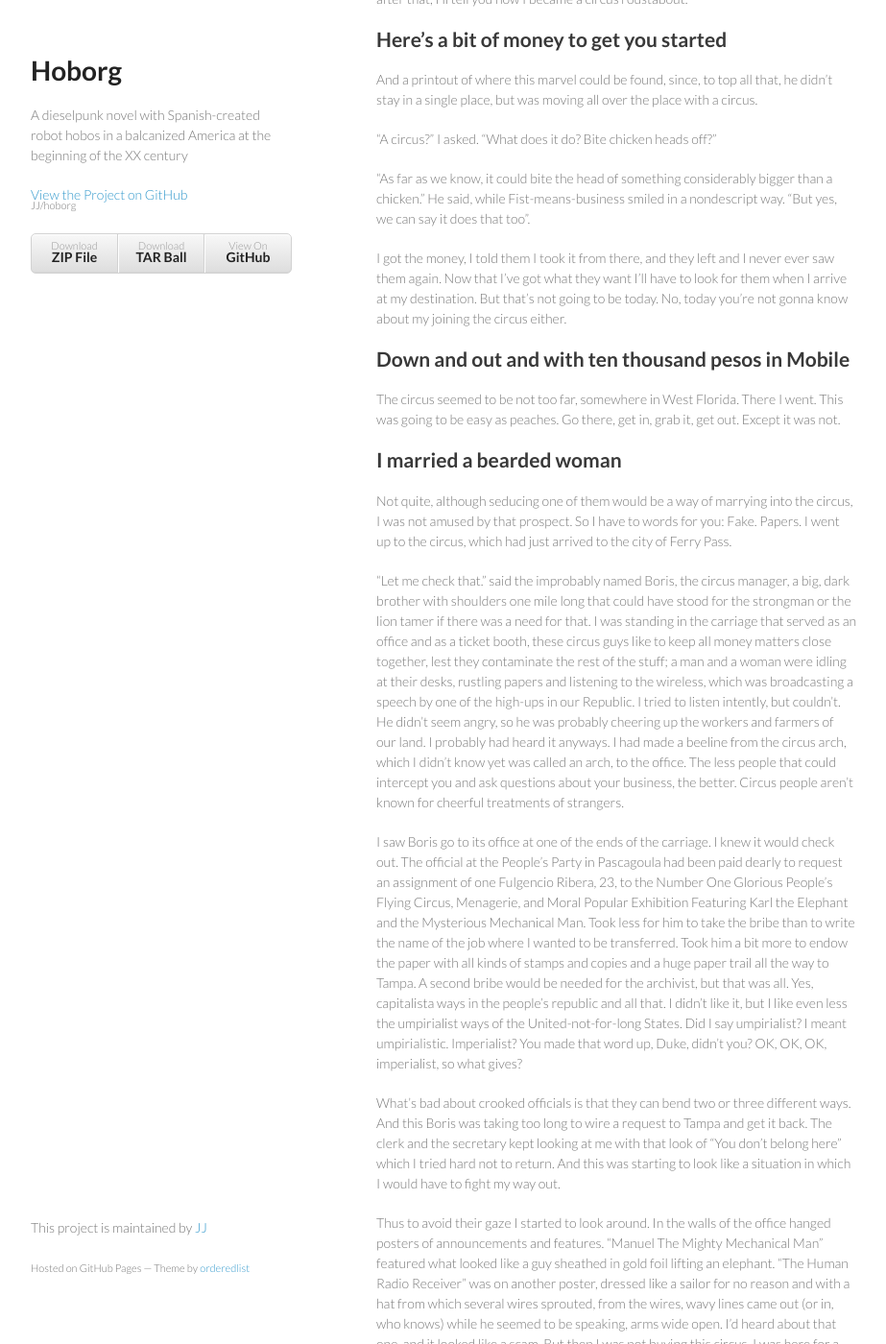
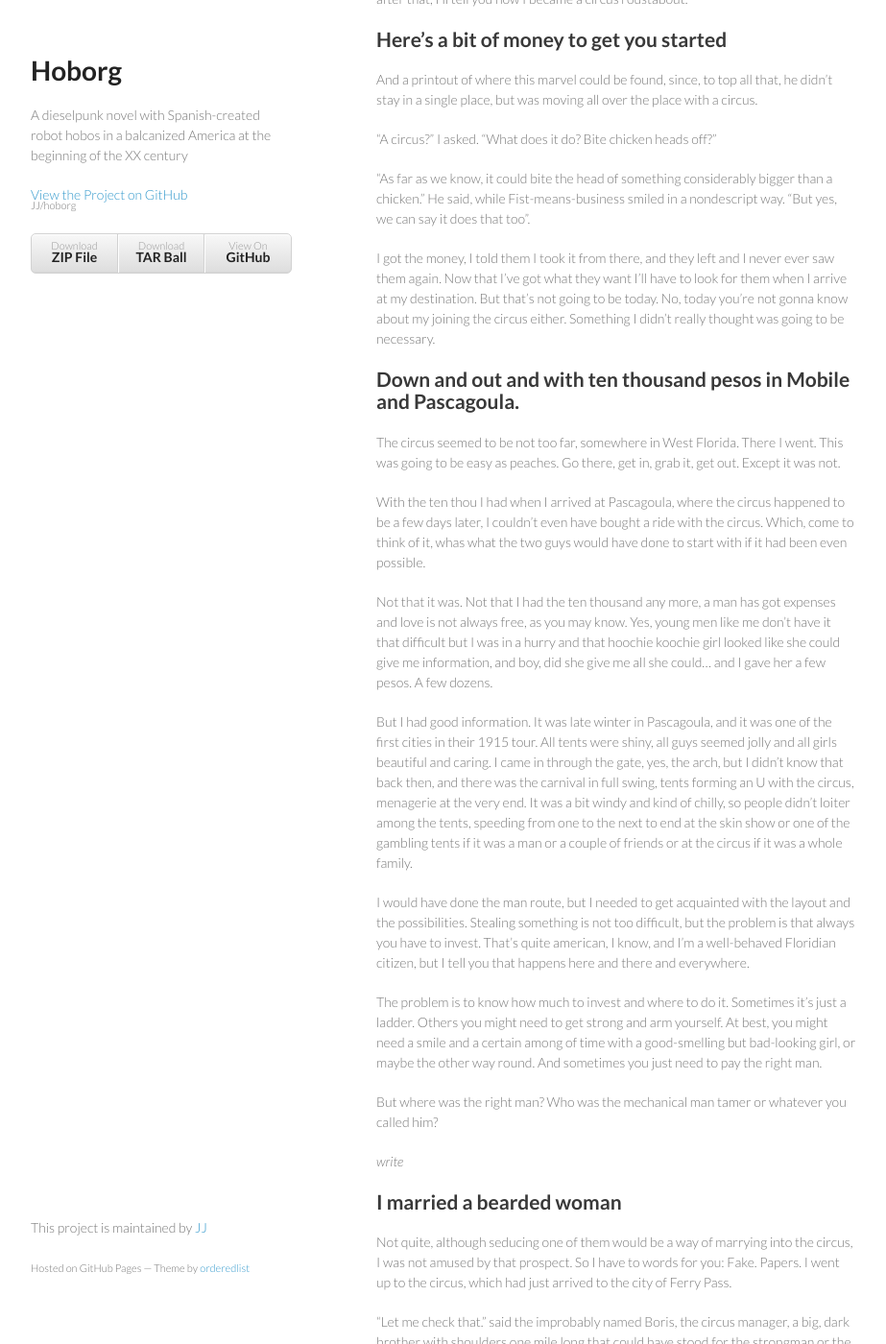
Before and after one commit to JJ/hoborg, a Jekyll site: the page built from text/text.md, in a window 1280 px wide and 1400 px high, scrolled down 3094 px. Shown: the whole window at 96% size, without its empty margins (178-1101 px from the left). Built offline with Jekyll 4.4.1, drawn with Linux system fonts in a browser that asks for light colours.

Commit message:
Entering the circus, plus I'm inserting *write* marks whereve I could continue writing, that could help to keep going wherever I'm short of ideas. Again, The Carnival Lingo page helped: http://www.goodmagic.com/carny/car_q-z.htm

```diff
--- a/text/text.md
+++ b/text/text.md
@@ -82,7 +82,13 @@ meant business that way too.
 
 No, Gummy, I didn't hit them. Why should I? I was down on my luck, and one's got to earn a living.
 
-And a good living it might be, too. Ten thousand pesos on the spot, ten thousand more when I got them something, which they really, really wanted for no particular reason. They collected. They had a hardware store. They liked shiny, rolling things. They wanted the Man, they wanted Manuel the Mechanical Man. Which was, metaphorically speaking, I know, Duke, you like when I speak metaphorically, kicking dust in a circus.
+And a good living it might be, too. Ten thousand pesos on the spot,
+ten thousand more when I got them something, which they really, really
+wanted for no particular reason. They collected. They had a hardware
+store. They liked shiny, rolling things. They wanted the Man, they
+wanted Manuel the Mechanical Man. Which was, metaphorically speaking,
+I know, Duke, you like when I speak metaphorically, kicking dust in a
+circus.
 
 The speaking non-descript man described the thing for me, just in case I got it wrong and got them a kicking watering can or a singing flower pot.
 
@@ -168,19 +174,68 @@ circus roustabout.
 Here's a bit of money to get you started
 ----------------------------------------------------
 
-And a printout of where this marvel could be found, since, to top all that, he didn't stay in a single place, but was moving all over the place with a circus.
+And a printout of where this marvel could be found, since, to top all
+that, he didn't stay in a single place, but was moving all over the
+place with a circus.
 
 "A circus?" I asked. "What does it do? Bite chicken heads off?"
 
-"As far as we know, it could bite the head of something considerably bigger than a chicken." He said, while Fist-means-business smiled in a nondescript way. "But yes, we can say it does that too".
+"As far as we know, it could bite the head of something considerably
+bigger than a chicken." He said, while Fist-means-business smiled in a
+nondescript way. "But yes, we can say it does that too".
 
-I got the money, I told them I took it from there, and they left and I never ever saw them again. Now that I've got what they want I'll have to look for them when I arrive at my destination. But that's not going to be today. No, today you're not gonna know about my joining the circus either.
+I got the money, I told them I took it from there, and they left and I
+never ever saw them again. Now that I've got what they want I'll have
+to look for them when I arrive at my destination. But that's not going
+to be today. No, today you're not gonna know about my joining the
+circus either.  Something I didn't really thought was going to be
+necessary.
 
-Down and out and with ten thousand pesos in Mobile
+Down and out and with ten thousand pesos in Mobile and Pascagoula.
 ---------------------------------------------------------------------
 
-The circus seemed to be not too far, somewhere in West Florida. There I went. This was going to be easy as peaches. Go there, get in, grab it, get out. Except it was not.
+The circus seemed to be not too far, somewhere in West Florida. There
+I went. This was going to be easy as peaches. Go there, get in, grab
+it, get out. Except it was not.
 
+With the ten thou I had when I arrived at Pascagoula, where the circus
+happened to be a few days later, I couldn't even have bought a ride
+with the circus. Which, come to think of it, whas what the two guys
+would have done to start with if it had been even possible.
+
+Not that it was. Not that I had the ten thousand any more, a man has
+got expenses and love is not always free, as you may know. Yes, young
+men like me don't have it that difficult but I was in a hurry and that
+hoochie koochie girl looked like she could give me information, and
+boy, did she give me all she could... and I gave her a few pesos. A
+few dozens.
+
+But I had good information. It was late winter in Pascagoula, and it
+was one of the first cities in their 1915 tour. All tents were shiny,
+all guys seemed jolly and all girls beautiful and caring. I came in
+through the gate, yes, the arch, but I didn't know that back then, and
+there was the carnival in full swing, tents forming an U with the
+circus, menagerie at the very end. It was a bit windy and kind of
+chilly, so people didn't loiter among the tents, speeding from one to
+the next to end at the skin show or one of the gambling tents if it was a
+man or a couple of friends or at the circus if it was a whole family.
+
+I would have done the man route, but I needed to get acquainted with
+the layout and the possibilities. Stealing something is not too
+difficult, but the problem is that always you have to invest. That's
+quite american, I know, and I'm a well-behaved Floridian citizen, but
+I tell you that happens here and there and everywhere.
+
+The problem is to know how much to invest and where to do
+it. Sometimes it's just a ladder. Others you might need to get strong
+and arm yourself. At best, you might need a smile and a certain among
+of time with a good-smelling but bad-looking girl, or maybe the other
+way round. And sometimes you just need to pay the right man.
+
+But where was the right man? Who was the mechanical man tamer or
+whatever you called him?
+
+*write*
 
 I married a bearded woman
 ------------------------------------
@@ -337,6 +392,8 @@ from time to time.
 
 Did he score? Why are you interested? Hey, stop touching yourself, you
 old pervert! I'm out of here!
+
+*write*
 
 There's a lot of vice in Miami
 --------------------------------------
```
